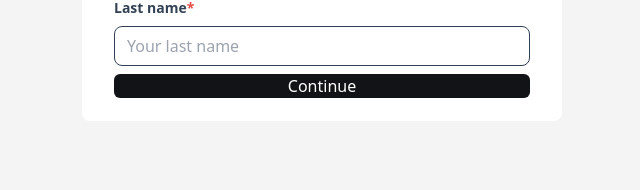
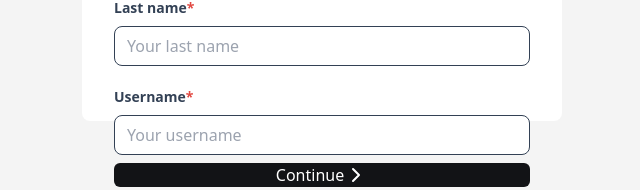
Before and after one commit to Todkhuu/multi-step-form--1-13, a Next.js app: page / in a window 1280 px wide. Shown: the part 607-797 px from the top of the page, without its empty margins (318-958 px from the left). Built offline with nearby package versions, Linux system fonts and the light colour scheme.

Commit message:
username

```diff
--- a/src/components/Button.jsx
+++ b/src/components/Button.jsx
@@ -1,10 +1,13 @@
+import { ChevronRight } from "lucide-react";
+
 export const Button = ({ bLabel, onClick }) => {
   return (
     <button
       onClick={onClick}
-      className="w-[100%] h-[44px] bg-[#121316] rounded-[6px] text-white "
+      className="w-[100%] h-[44px] bg-[#121316] rounded-[6px] text-white flex items-center justify-center"
     >
       {bLabel}
+      <ChevronRight />
     </button>
   );
 };
--- a/src/components/FirstName.jsx
+++ b/src/components/FirstName.jsx
@@ -6,15 +6,18 @@ import { useState } from "react";
 export const FirstName = () => {
   const [firstName, setFirstName] = useState("");
   const [lastName, setLastName] = useState("");
+  const [userName, setUserName] = useState("");
   const [errors, setErrors] = useState({
     firstName: "",
     lastName: "",
+    userName: "",
   });
 
   const handleButton = () => {
     const newErrors = {
       firstName: "",
       lastName: "",
+      userName: "",
     };
 
     if (!firstName.trim()) {
@@ -23,11 +26,14 @@ export const FirstName = () => {
     if (!lastName.trim()) {
       newErrors.lastName = "Овгоо андаа";
     }
+    if (!userName.trim()) {
+      newErrors.userName = "Хэрэглэгчийн нэр";
+    }
 
     setErrors(newErrors);
 
     //Алдаа байхгүй бол цааш үйлдэл хийх
-    if (!newErrors.firstName && !newErrors.lastName) {
+    if (!newErrors.firstName && !newErrors.lastName && !newErrors.userName) {
       console.log("Form submitted successfully!");
     }
   };
@@ -47,7 +53,6 @@ export const FirstName = () => {
           <Input
             label={"First name"}
             placeholder={"Your first name"}
-            // error={"First name cannot contain special characters or numbers."}
             error={errors.firstName}
             value={firstName}
             onChange={(e) => setFirstName(e.target.value)}
@@ -55,16 +60,17 @@ export const FirstName = () => {
           <Input
             label={"Last name"}
             placeholder={"Your last name"}
-            // error={"Last name cannot contain special characters or numbers."}
             error={errors.lastName}
             value={lastName}
             onChange={(e) => setLastName(e.target.value)}
           />
-          {/* <Input
+          <Input
             label={"Username"}
             placeholder={"Your username"}
-            error={"This username is already taken. Please choose another one."}
-          /> */}
+            error={errors.userName}
+            value={userName}
+            onChange={(e) => setUserName(e.target.value)}
+          />
         </div>
       </div>
       <Button onClick={handleButton} bLabel={"Continue"} />
```
